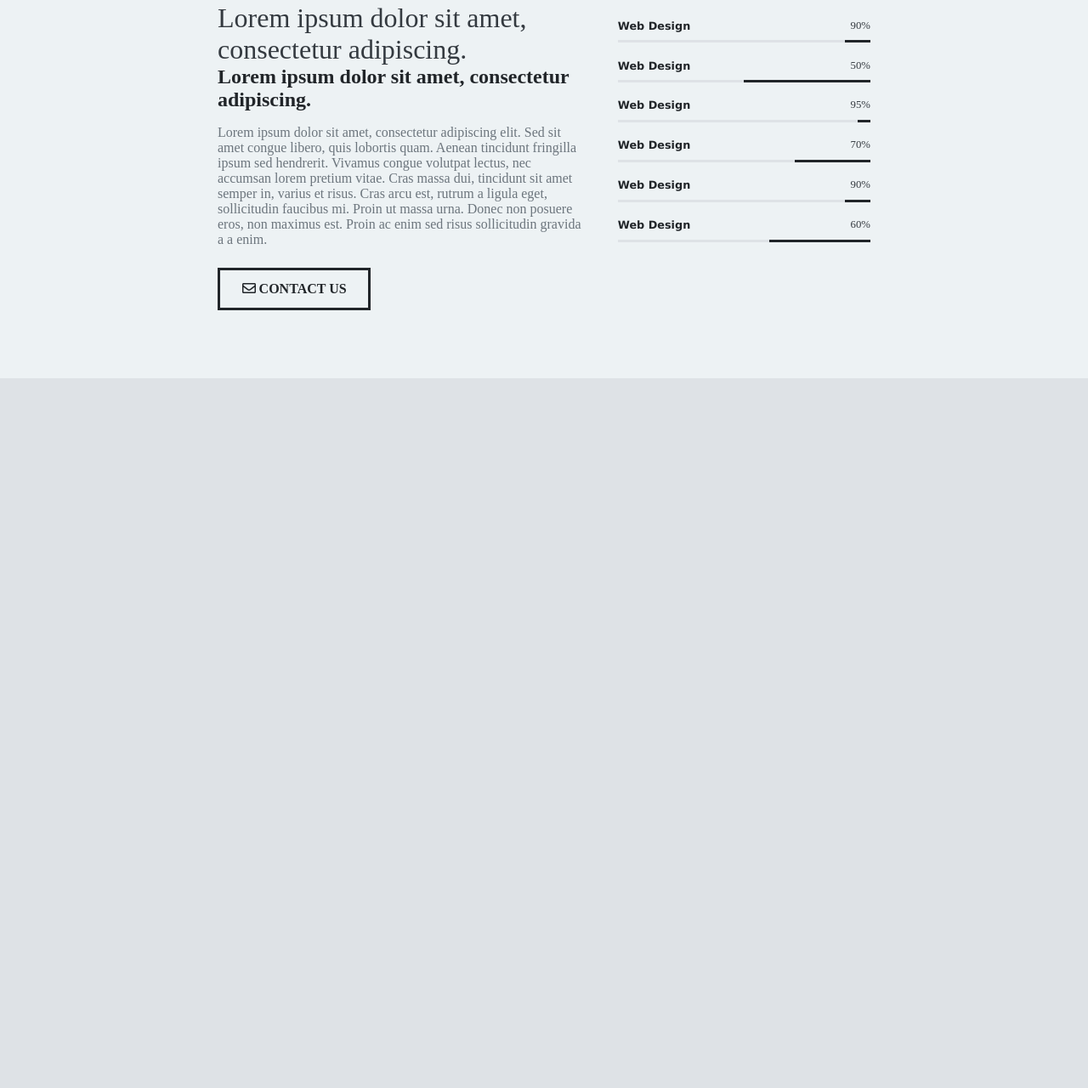
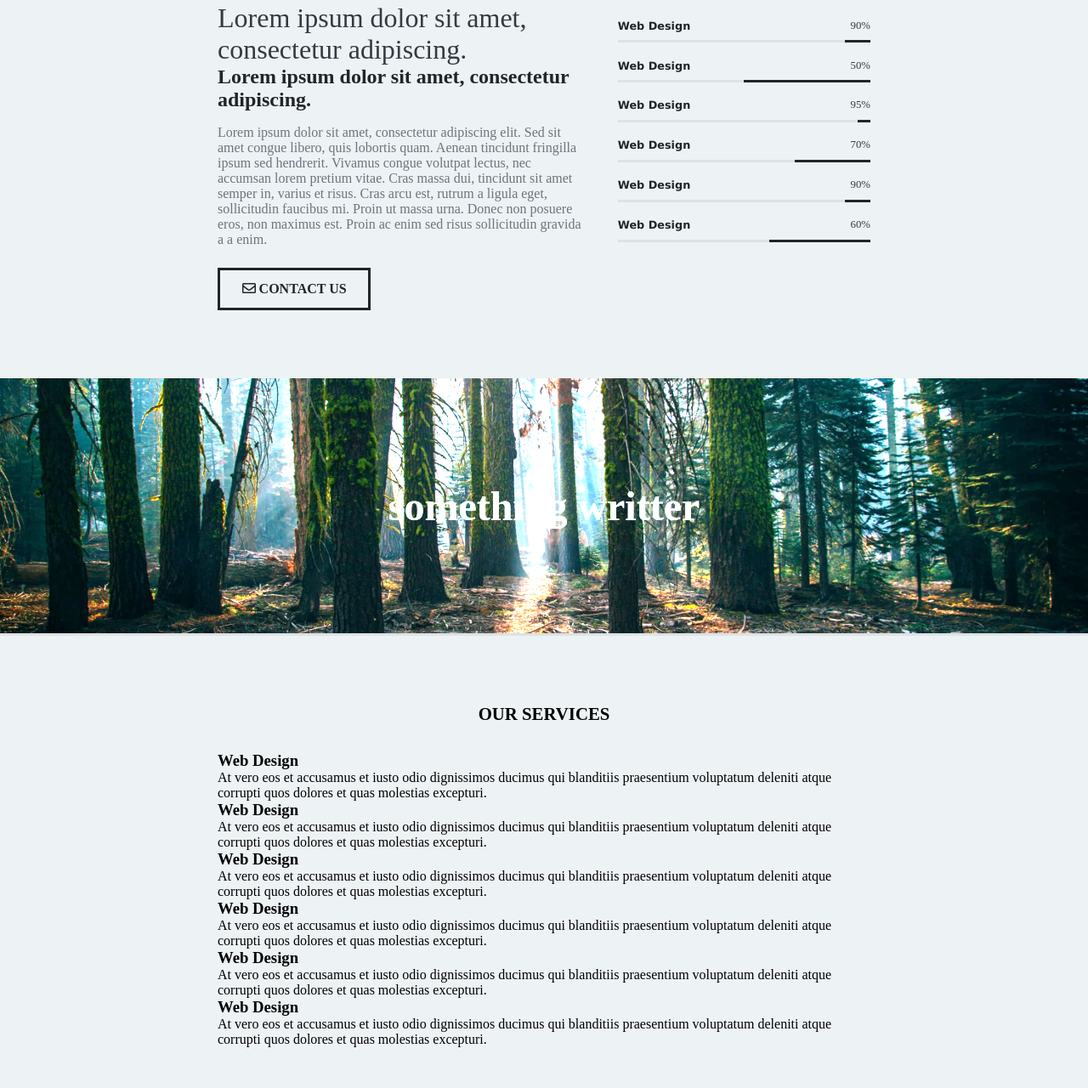
Before and after one commit to Nabucodono5or/page-html-one, a website built with webpack: page src/template.html in a window 1280 px wide. Shown: the part 2186-3466 px from the top of the page at 85% size. Before the commit the page ends 2631 px from the top, so only its background shows below. Built offline with nearby package versions, Linux system fonts and the light colour scheme.

Commit message:
criado parallax

```diff
--- a/src/master.css
+++ b/src/master.css
@@ -291,4 +291,24 @@ div.seo {
 
 div.parallax {
   background-image: url('../src/resources/jesse-gardner-mERlBKFGJiQ-unsplash-min.jpg');
+  min-height: 300px;
+  filter: brightness(1.7);
+  background-attachment: fixed;
+  background-position: center;
+  background-repeat: no-repeat;
+  background-size: cover;
+  position: relative;
 }
+
+div.text-center-image {
+  position: absolute;
+  font-size: 1.5rem;
+  color: #ced4da;
+  left: 50%;
+  top: 50%;
+  transform: translate(-50%, -50%);
+}
+
+.services-container {
+  flex-direction: column;
+}
--- a/src/template.html
+++ b/src/template.html
@@ -272,6 +272,99 @@
       </div>
     </div>
 
-    <div class="parallax"></div>
+    <div class="parallax">
+      <div class="text-center-image">
+        <h1>something writter</h1>
+      </div>
+    </div>
+
+    <div class="container services-container">
+      <div class="conteiner-text">
+        <h2 class="about-text">OUR SERVICES</h2>
+      </div>
+
+      <div class="body-services">
+        <!-- Vários service-box aqui -->
+        <div class="service-box">
+          <div class="service-box-title">
+            <span class="service-title"><h3>Web Design</h3></span>
+          </div>
+          <div class="service-box-body">
+            <p>
+              At vero eos et accusamus et iusto odio dignissimos ducimus qui
+              blanditiis praesentium voluptatum deleniti atque corrupti quos
+              dolores et quas molestias excepturi.
+            </p>
+          </div>
+        </div>
+
+        <div class="service-box">
+          <div class="service-box-title">
+            <span class="service-title"><h3>Web Design</h3></span>
+          </div>
+          <div class="service-box-body">
+            <p>
+              At vero eos et accusamus et iusto odio dignissimos ducimus qui
+              blanditiis praesentium voluptatum deleniti atque corrupti quos
+              dolores et quas molestias excepturi.
+            </p>
+          </div>
+        </div>
+
+        <div class="service-box">
+          <div class="service-box-title">
+            <span class="service-title"><h3>Web Design</h3></span>
+          </div>
+          <div class="service-box-body">
+            <p>
+              At vero eos et accusamus et iusto odio dignissimos ducimus qui
+              blanditiis praesentium voluptatum deleniti atque corrupti quos
+              dolores et quas molestias excepturi.
+            </p>
+          </div>
+        </div>
+
+        <div class="service-box">
+          <div class="service-box-title">
+            <span class="service-title"><h3>Web Design</h3></span>
+          </div>
+          <div class="service-box-body">
+            <p>
+              At vero eos et accusamus et iusto odio dignissimos ducimus qui
+              blanditiis praesentium voluptatum deleniti atque corrupti quos
+              dolores et quas molestias excepturi.
+            </p>
+          </div>
+        </div>
+
+        <div class="service-box">
+          <div class="service-box-title">
+            <span class="service-title"><h3>Web Design</h3></span>
+          </div>
+          <div class="service-box-body">
+            <p>
+              At vero eos et accusamus et iusto odio dignissimos ducimus qui
+              blanditiis praesentium voluptatum deleniti atque corrupti quos
+              dolores et quas molestias excepturi.
+            </p>
+          </div>
+        </div>
+
+        <div class="service-box">
+          <div class="service-box-title">
+            <span class="service-title"><h3>Web Design</h3></span>
+          </div>
+          <div class="service-box-body">
+            <p>
+              At vero eos et accusamus et iusto odio dignissimos ducimus qui
+              blanditiis praesentium voluptatum deleniti atque corrupti quos
+              dolores et quas molestias excepturi.
+            </p>
+          </div>
+        </div>
+
+
+      </div>
+    </div>
   </body>
 </html>
```
